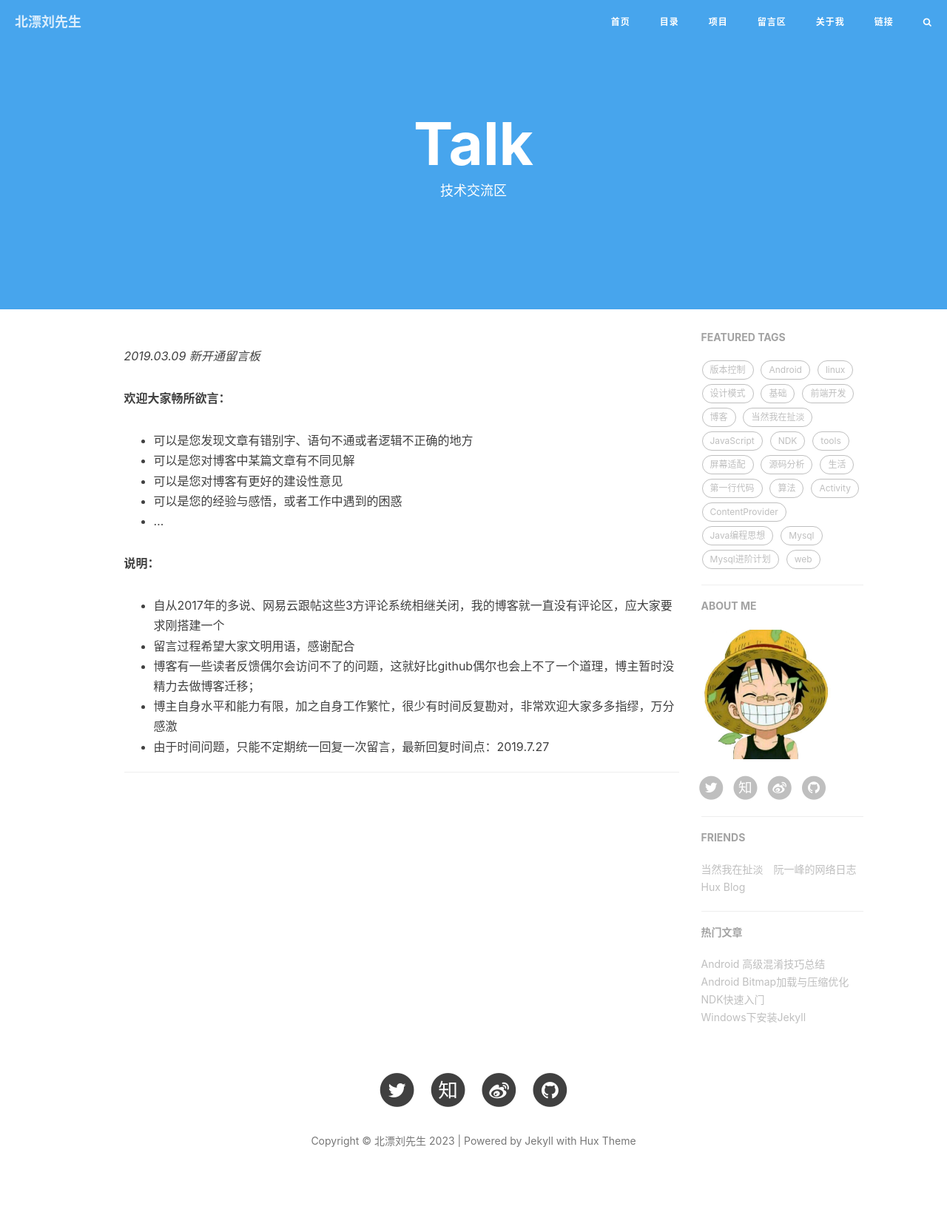
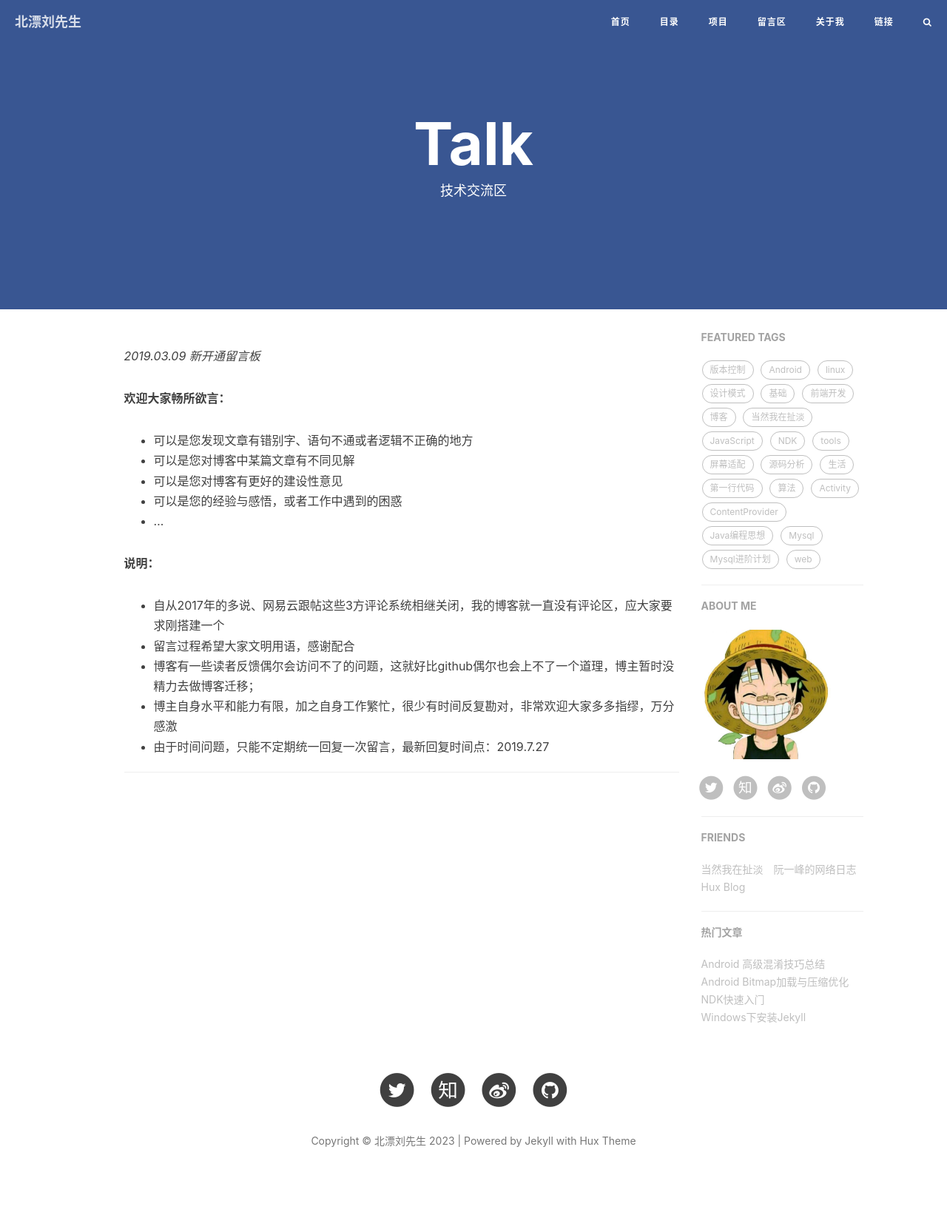
Before and after one commit to cpudream/blog, a Jekyll site: the page built from nav/talk.md, in a window 1280 px wide. Shown: the whole page at 74% size. Built offline with Jekyll 4.4.1, drawn with Linux system fonts in a browser that asks for light colours; nearby versions of some CDN libraries; comment, search, counter and statistics services are not loaded.

Commit message:
feat: 完善博客主题

```diff
--- a/_config.yml
+++ b/_config.yml
@@ -1,7 +1,7 @@
 # Site settings
 title: 北漂刘先生
 SEOTitle: 北漂刘先生
-header-img: img/background/twitter.jpg
+header-img: img/background/Xacebook.jpg
 email: liuyufengch@gmail.com
 description:
 keyword: "CPUdream, liucoder, 北漂刘先生"
```
